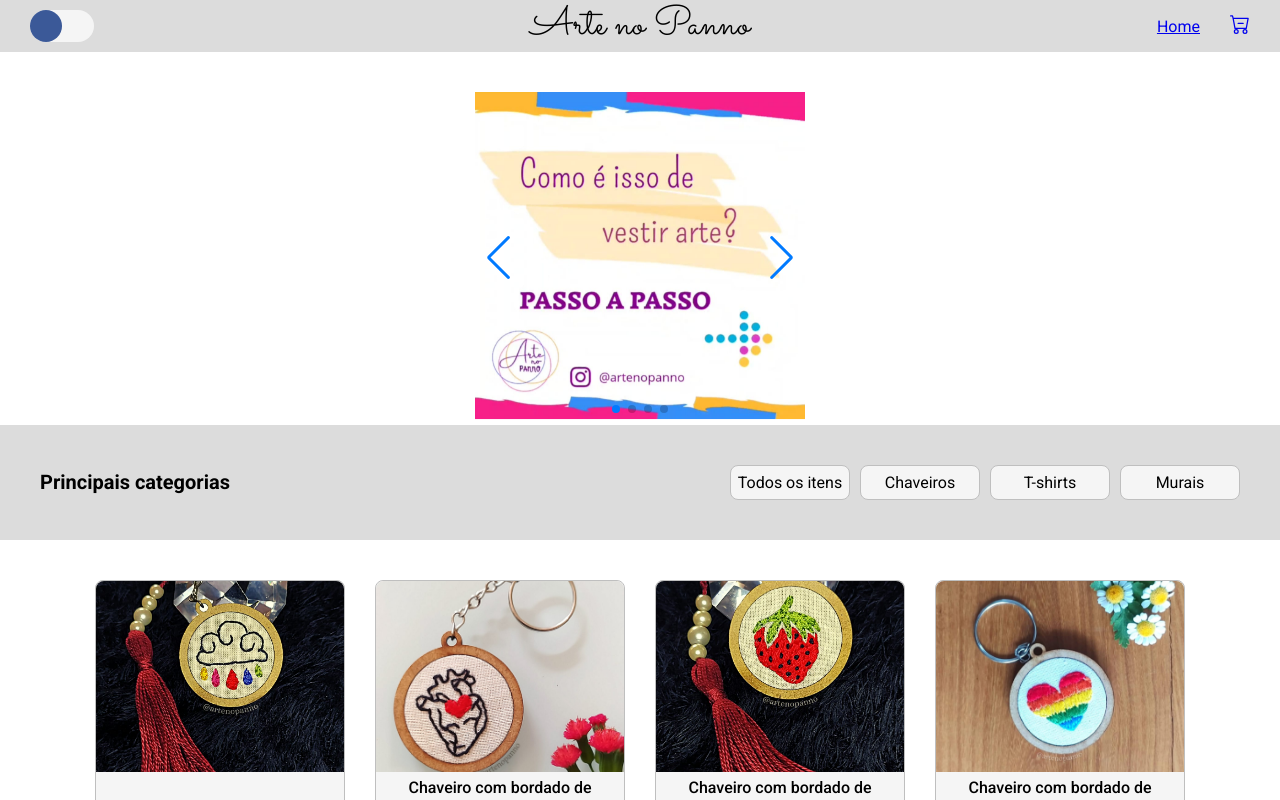
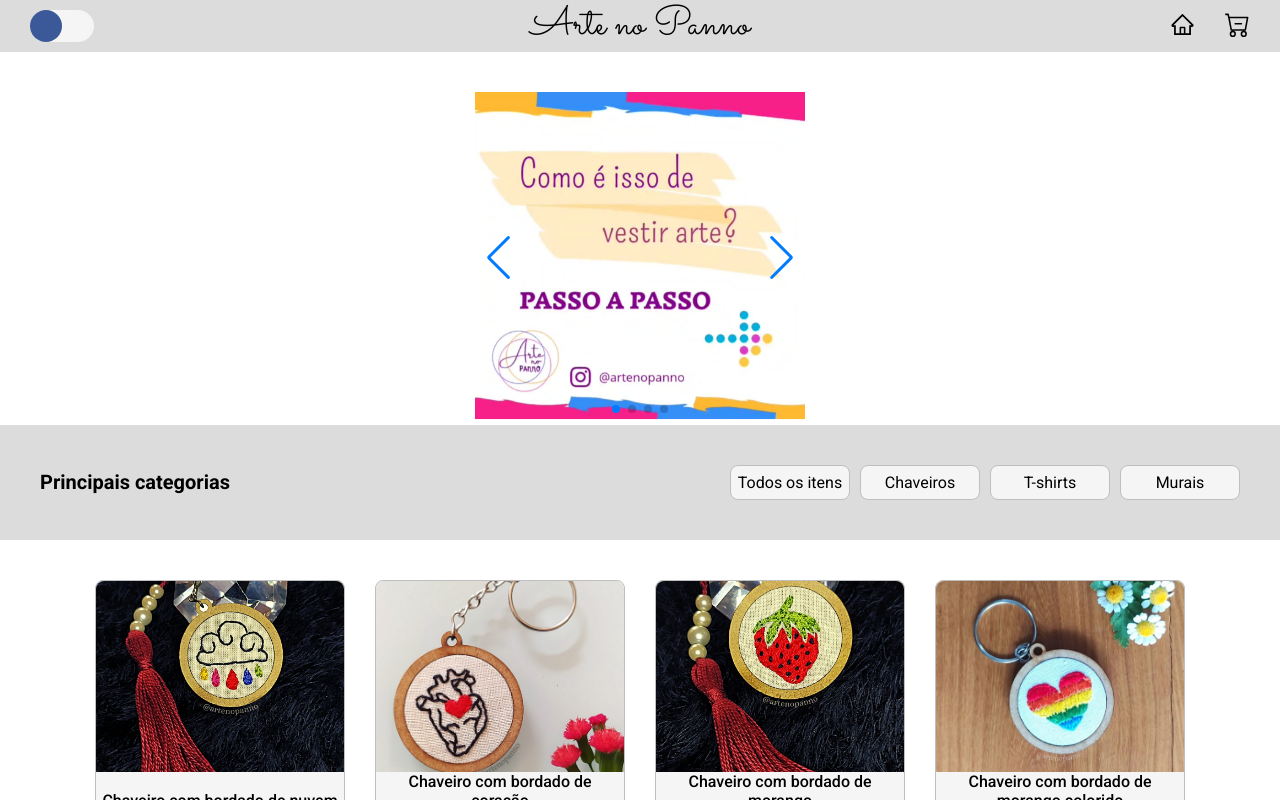
Before and after one commit to Adrianodbs/Arte-no-panno-react, a React (Vite) app: page / in a window 1280 px wide. Shown: the top 800 px of the page. Built offline with nearby package versions, Linux system fonts and the light colour scheme.

Commit message:
css itens carrinho

```diff
--- a/src/components/Header/index.jsx
+++ b/src/components/Header/index.jsx
@@ -1,6 +1,7 @@
 import Toggle from './components/Toggle'
 import * as C from './styles'
-import { BsSearch, BsCartDash, BsFillCartFill } from 'react-icons/bs'
+import { BsCartDash } from 'react-icons/bs'
+import { AiOutlineHome } from 'react-icons/ai'
 import { Link } from 'react-router-dom'
 
 function Header() {
@@ -9,9 +10,11 @@ function Header() {
       <Toggle />
       <h1>Arte no Panno</h1>
       <C.Right>
-        <Link to="/">Home</Link>
+        <Link to="/">
+          <AiOutlineHome size={25} />
+        </Link>
         <Link to="/carrinho">
-          <BsCartDash size={20} className="cart" />
+          <BsCartDash size={25} className="cart" />
         </Link>
       </C.Right>
     </C.Container>
--- a/src/components/Header/styles.js
+++ b/src/components/Header/styles.js
@@ -26,37 +26,10 @@ export const Right = styled.div`
   justify-content: space-between;
   align-items: center;
   gap: 30px;
-  position: relative;
 
-  input {
-    width: 100%;
-    height: 40px;
-    padding: 15px;
-    padding-left: 30px;
-    border-radius: 8px;
+  svg {
+    cursor: pointer;
+    text-decoration: none;
     color: ${({ theme }) => theme.branco};
-    background-color: ${({ theme }) => theme.terciario};
-
-    &::placeholder {
-      color: ${({ theme }) => theme.branco};
-    }
-
-    @media (max-width: 670px) {
-      display: none;
-    }
-  }
-
-  .lupa {
-    position: absolute;
-    top: 20%;
-    left: 6px;
-
-    @media (max-width: 670px) {
-      display: none;
-    }
-  }
-
-  .cart {
-    cursor: pointer;
   }
 `
--- a/src/components/Main/components/Produto.jsx
+++ b/src/components/Main/components/Produto.jsx
@@ -1,14 +1,17 @@
 import styled from 'styled-components'
 
-function Produto({ img, titulo, valor, buttonTxt, onClick }) {
+function Produto({ img, titulo, valor, buttonTxt, onClick, menos, mais }) {
   return (
     <Container>
       <img src={img} alt={titulo} />
       <div className="info">
         <p>{titulo}</p>
         <span>{valor}</span>
+
         <button onClick={onClick} style={{ color: '#fff' }}>
+          {menos}
           {buttonTxt}
+          {mais}
         </button>
       </div>
     </Container>
@@ -58,9 +61,19 @@ const Container = styled.div`
   button {
     background-color: ${({ theme }) => theme.perigo};
     font-weight: bold;
+    font-size: 18px;
     padding: 8px;
     border-radius: 6px;
     margin-top: 10px;
+
+    display: flex;
+    justify-content: space-between;
+    gap: 6px;
+    align-items: center;
+
+    svg {
+      font-size: 23px;
+    }
 
     &:hover {
       opacity: 0.9;
--- a/src/contexts/carrinho.jsx
+++ b/src/contexts/carrinho.jsx
@@ -6,10 +6,9 @@ export const CarrinhoProvider = ({ children }) => {
   const [produtoAdicionado, setProdutoAdicionado] = useState([])
 
   function adicionarProdutoAoCarrinho(item) {
+    setProdutoAdicionado(prev => [...prev, item])
     localStorage.setItem('@produto-carrinho', JSON.stringify(produtoAdicionado))
   }
-
-  adicionarProdutoAoCarrinho()
 
   function buscarItemNoCarrinho() {
     const itemAdicionado = localStorage.getItem('@produto-carrinho')
--- a/src/pages/Carrinho/index.jsx
+++ b/src/pages/Carrinho/index.jsx
@@ -1,9 +1,11 @@
-import { Produtos } from '../../components/Main/styles'
-
 import Produto from '../../components/Main/components/Produto'
 
-import { useContext, useEffect } from 'react'
+import * as C from './styles'
+
+import { useContext } from 'react'
 import { CarrinhoContext } from '../../contexts/carrinho'
+
+import { AiOutlinePlusCircle, AiOutlineMinusCircle } from 'react-icons/ai'
 
 function Carrinho() {
   const { buscarItemNoCarrinho } = useContext(CarrinhoContext)
@@ -11,16 +13,24 @@ function Carrinho() {
   const itens = buscarItemNoCarrinho()
 
   return (
-    <>
-      <button
-        onClick={() => {
-          console.log(itens)
-        }}
-      >
-        Info
-      </button>
-      <p>{itens.nome}</p>
-    </>
+    <C.Container>
+      <C.Itens>
+        {itens.map((item, index) => (
+          <Produto
+            key={index}
+            img={item.imagem}
+            titulo={item.nome}
+            valor={item.valor}
+            menos={<AiOutlineMinusCircle />}
+            buttonTxt="1"
+            mais={<AiOutlinePlusCircle />}
+          />
+        ))}
+      </C.Itens>
+      <C.Resumo>
+        <h1>Resumo</h1>
+      </C.Resumo>
+    </C.Container>
   )
 }
 
--- /dev/null
+++ b/src/pages/Carrinho/styles.js
@@ -0,0 +1,20 @@
+import styled from 'styled-components'
+
+export const Container = styled.div`
+  width: 100%;
+
+  display: grid;
+  grid-template-columns: 5fr 2fr;
+
+  padding: 20px 40px;
+`
+
+export const Itens = styled.div`
+  display: flex;
+  flex-wrap: wrap;
+  justify-content: center;
+  align-items: center;
+  gap: 20px;
+`
+
+export const Resumo = styled.div``
```
